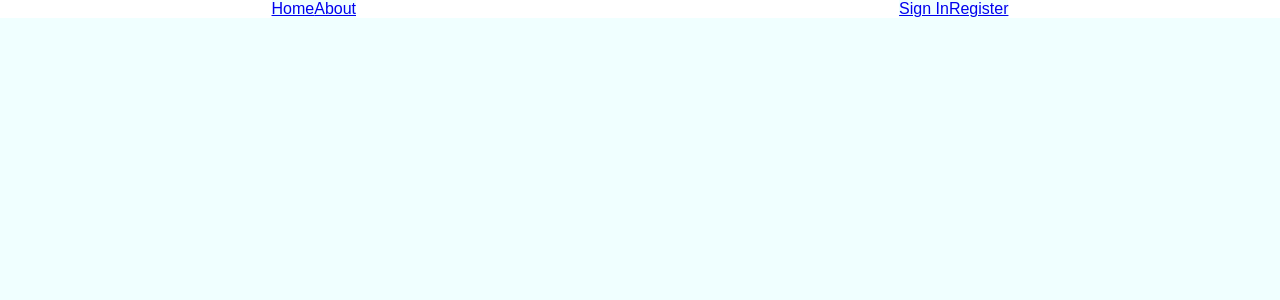
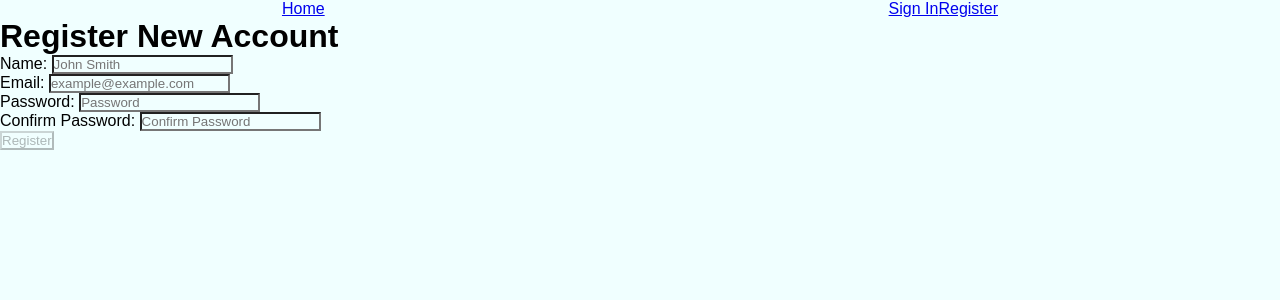
Before and after one commit to Aonmonomer/spaway, a React (Create React App) app in the folder spaway/: page /register in a window 1280 px wide. Shown: the top 300 px of the page. Built offline with nearby package versions, Linux system fonts and the light colour scheme.

Commit message:
Completed Authentication

```diff
--- a/spaway/package.json
+++ b/spaway/package.json
@@ -6,6 +6,7 @@
     "@testing-library/jest-dom": "^5.16.5",
     "@testing-library/react": "^13.4.0",
     "@testing-library/user-event": "^13.5.0",
+    "axios": "^0.27.2",
     "react": "^18.2.0",
     "react-dom": "^18.2.0",
     "react-router-dom": "^6.3.0",
--- a/spaway/src/App.css
+++ b/spaway/src/App.css
@@ -10,15 +10,20 @@
 .navbar_container {
   color: navy;
   text-decoration: none;
-  background-color: white;
+  background-color: azure;
   display: flex;
   flex-direction: row;
   justify-content: space-around;
 }
 
 .home_pic_container {
-display: block;
-justify-content: center;
+  display: block;
+  justify-content: center;
   text-align: center;
 
 }
+
+.spa_card{
+  justify-content: center;
+  width: 500px;
+}
--- a/spaway/src/App.js
+++ b/spaway/src/App.js
@@ -3,15 +3,57 @@ import { Route, Routes } from 'react-router-dom'
 import './App.css'
 import Nav from './components/Nav'
 import Home from './pages/Home'
+import SignIn from './pages/Signin'
+import { CheckSession } from './services/Auth'
+import { useState, useEffect } from 'react'
+import Spa from './pages/Spa'
+import Register from './pages/Register'
 
 function App() {
+  const [authenticated, toggleAuthenticated] = useState(false)
+  const [user, setUser] = useState(null)
+
+  const handleLogOut = () => {
+    setUser(null)
+    toggleAuthenticated(false)
+    localStorage.clear()
+  }
+
+  const checkToken = async () => {
+    const user = await CheckSession()
+    setUser(user)
+    toggleAuthenticated(true)
+  }
+
+  useEffect(() => {
+    const token = localStorage.getItem('token')
+    if (token) {
+      checkToken()
+    }
+  }, [])
+
   return (
     <div className="App">
-      <Nav />
+      <Nav
+        authenticated={authenticated}
+        user={user}
+        handleLogOut={handleLogOut}
+      />
 
       <main>
         <Routes>
           <Route path="/" element={<Home />} />
+          <Route path="/feed" element={<Spa />} />
+          <Route path="/register" element={<Register />} />
+          <Route
+            path="/signin"
+            element={
+              <SignIn
+                setUser={setUser}
+                toggleAuthenticated={toggleAuthenticated}
+              />
+            }
+          />
         </Routes>
       </main>
     </div>
--- a/spaway/src/components/Nav.jsx
+++ b/spaway/src/components/Nav.jsx
@@ -7,7 +7,7 @@ const Nav = ({ authenticated, user, handleLogOut }) => {
       <div className="pub_opts">
         <span>
           <NavLink className="nav_links" to="/feed">
-            Feed
+            Spas
           </NavLink>
         </span>
         <span>
@@ -41,11 +41,6 @@ const Nav = ({ authenticated, user, handleLogOut }) => {
           Home
         </NavLink>
       </span>
-      <span>
-        <NavLink className="nav_links" to="/about">
-          About
-        </NavLink>
-      </span>
     </div>
   )
 
--- /dev/null
+++ b/spaway/src/globals.js
@@ -0,0 +1,5 @@
+const BASE_URL = 'http://localhost:3001'
+
+module.exports = {
+  BASE_URL
+}
--- /dev/null
+++ b/spaway/src/pages/Register.js
@@ -0,0 +1,94 @@
+import { useState } from 'react'
+import { RegisterUser } from '../services/Auth'
+import { useNavigate } from 'react-router-dom'
+import '../App.css'
+const Register = () => {
+  const initialState = {
+    name: '',
+    email: '',
+    password: '',
+    confirmPassword: ''
+  }
+  const [formValues, setFormValues] = useState({})
+  let navigate = useNavigate()
+  const handleChange = (e) => {
+    setFormValues({ ...formValues, [e.target.name]: e.target.value })
+  }
+  const handleSubmit = async (e) => {
+    e.preventDefault()
+    await RegisterUser({
+      userName: formValues.name,
+      email: formValues.email,
+      password: formValues.password
+    })
+    setFormValues(initialState)
+    navigate('/signin')
+  }
+  return (
+    <div className="register">
+      <div className="forms_section_register">
+        <h1 className="forms_header">Register New Account</h1>
+        <form onSubmit={handleSubmit}>
+          <div className="form_container_register">
+            <div className="input1_register">
+              <label htmlFor="name">Name: </label>
+              <input
+                onChange={handleChange}
+                name="name"
+                type="text"
+                placeholder="John Smith"
+                value={formValues.name}
+                required
+              />
+            </div>
+            <div className="input1_register">
+              <label htmlFor="email">Email: </label>
+              <input
+                onChange={handleChange}
+                name="email"
+                type="email"
+                placeholder="example@example.com"
+                value={formValues.email}
+                required
+              />
+            </div>
+            <div className="input1_register">
+              <label htmlFor="password">Password: </label>
+              <input
+                onChange={handleChange}
+                type="password"
+                name="password"
+                placeholder="Password"
+                value={formValues.password}
+                required
+              />
+            </div>
+            <div className="input1_register">
+              <label htmlFor="confirmPassword">Confirm Password: </label>
+              <input
+                onChange={handleChange}
+                type="password"
+                name="confirmPassword"
+                placeholder="Confirm Password"
+                value={formValues.confirmPassword}
+                required
+              />
+            </div>
+            <div className="button_sign_in">
+              <button
+                disabled={
+                  !formValues.email ||
+                  (!formValues.password &&
+                    formValues.confirmPassword === formValues.password)
+                }
+              >
+                Register
+              </button>
+            </div>
+          </div>
+        </form>
+      </div>
+    </div>
+  )
+}
+export default Register
--- /dev/null
+++ b/spaway/src/pages/Signin.js
@@ -0,0 +1,67 @@
+import { useState } from 'react'
+import '../App.css'
+import { SignInUser } from '../services/Auth'
+import { useNavigate } from 'react-router-dom'
+
+const SignIn = () => {
+  const [formValues, setFormValues] = useState({ email: '', password: '' })
+  let navigate = useNavigate()
+
+  const handleChange = (e) => {
+    setFormValues({ ...formValues, [e.target.name]: e.target.value })
+  }
+
+  // const refreshPage = () => {
+  //   window.location.reload()
+  // }
+
+  const handleSubmit = async (e) => {
+    e.preventDefault()
+    await SignInUser({
+      email: formValues.email,
+      password: formValues.password
+    })
+    navigate('/feed')
+    // refreshPage()
+  }
+
+  return (
+    <div className="sign_in">
+      <div className="forms_section_sign_in">
+        <h1 className="forms_header">Please Sign In</h1>
+        <form onSubmit={handleSubmit}>
+          <div className="form_container_sign_in">
+            <div className="new_email">
+              <label htmlFor="email">Email: </label>
+              <input
+                onChange={handleChange}
+                name="email"
+                type="email"
+                placeholder="example@example.com"
+                value={formValues.email}
+                required
+              />
+            </div>
+            <div className="input1_sign_in">
+              <label htmlFor="password">Password: </label>
+              <input
+                onChange={handleChange}
+                type="password"
+                name="password"
+                value={formValues.password}
+                required
+              />
+            </div>
+            <div className="button_sign_in">
+              <button disabled={!formValues.email || !formValues.password}>
+                Sign In
+              </button>
+            </div>
+          </div>
+        </form>
+      </div>
+    </div>
+  )
+}
+
+export default SignIn
--- /dev/null
+++ b/spaway/src/pages/Spa.js
@@ -0,0 +1,50 @@
+import { useNavigate } from 'react-router-dom'
+import axios from 'axios'
+import { useState } from 'react'
+import { useEffect } from 'react'
+import { BASE_URL } from '../globals'
+
+const Spa = (props) => {
+  let navigate = useNavigate()
+
+  const [spa, setSpa] = useState('')
+
+  const showSpas = (spa) => {
+    navigate(`/spas/${spa.id}`)
+  }
+
+  useEffect(() => {
+    const getSpas = async () => {
+      let res = await axios.get(`${BASE_URL}/api/spas/view/all`)
+      console.log(res.data)
+      setSpa(res.data)
+    }
+    getSpas()
+  }, [props.spa])
+
+  return (
+    <div className="list_all">
+      {spa
+        ? spa.map((spa) => (
+            <div
+              className="spa_grid"
+              onClick={() => showSpas(spa)}
+              key={spa.id}
+            >
+              <h2 className="spa_name">{spa.spaName}</h2>
+              <img
+                className="spa_card"
+                style={{ display: 'block' }}
+                src={spa.imageUrl}
+                alt={spa.spaName}
+              />
+              <h3>Phone Number: {spa.phoneNumber}</h3>
+              <h3>Location: {spa.location}</h3>
+              <p>Description: {spa.description}</p>
+            </div>
+          ))
+        : console.log('false nothin' + spa)}
+    </div>
+  )
+}
+export default Spa
--- /dev/null
+++ b/spaway/src/services/Auth.js
@@ -0,0 +1,28 @@
+import { BASE_URL } from '../globals'
+import Client from './api'
+
+export const RegisterUser = async (data) => {
+  try {
+    const res = await Client.post(`${BASE_URL}/auth/register`, data)
+    return res.data
+  } catch (error) {
+    throw error
+  }
+}
+export const SignInUser = async (data) => {
+  try {
+    const res = await Client.post(`${BASE_URL}/auth/login`, data)
+    localStorage.setItem('token', res.data.token)
+    return res.data.user
+  } catch (error) {
+    throw error
+  }
+}
+export const CheckSession = async () => {
+  try {
+    const res = await Client.get(`${BASE_URL}/auth/session`)
+    return res.data
+  } catch (error) {
+    throw error
+  }
+}
--- /dev/null
+++ b/spaway/src/services/api.js
@@ -0,0 +1,19 @@
+import axios from 'axios'
+
+import { BASE_URL } from '../globals'
+
+const Client = axios.create({ baseURL: BASE_URL })
+
+Client.interceptors.request.use(
+  (config) => {
+    const token = localStorage.getItem('token')
+
+    if (token) {
+      config.headers['authorization'] = `Bearer ${token}`
+    }
+    return config
+  },
+  (error) => Promise.reject(error)
+)
+
+export default Client
```
Also changed, not shown: 1 other file (tests, documents, lock files or other folders).
